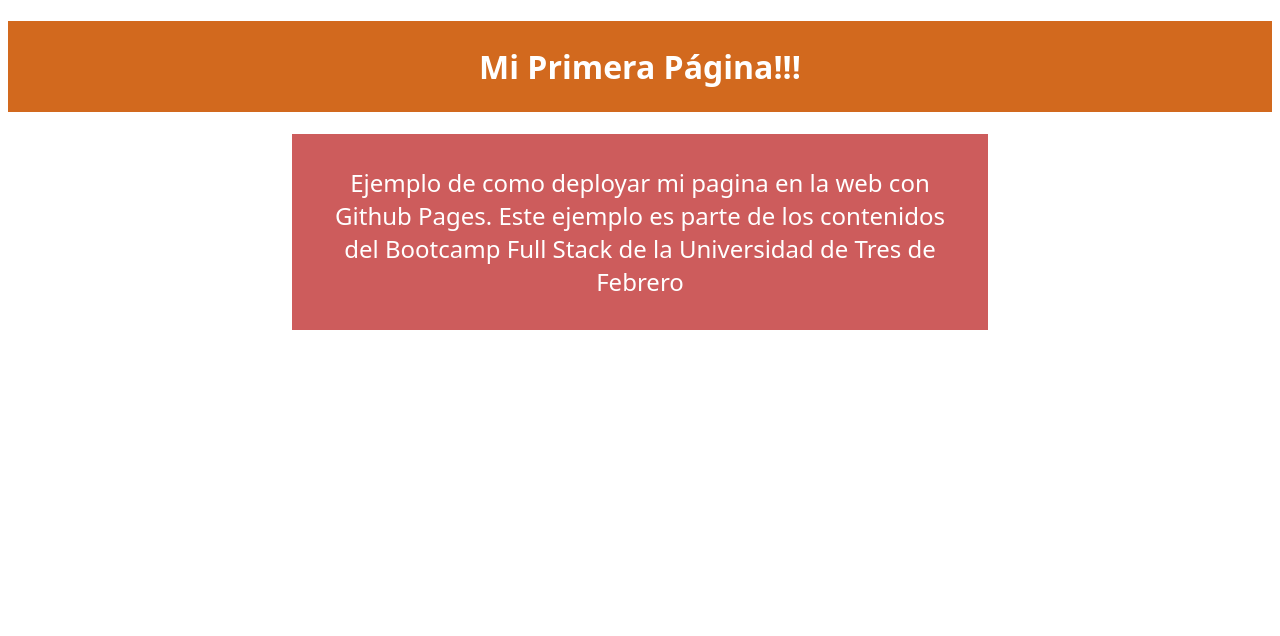
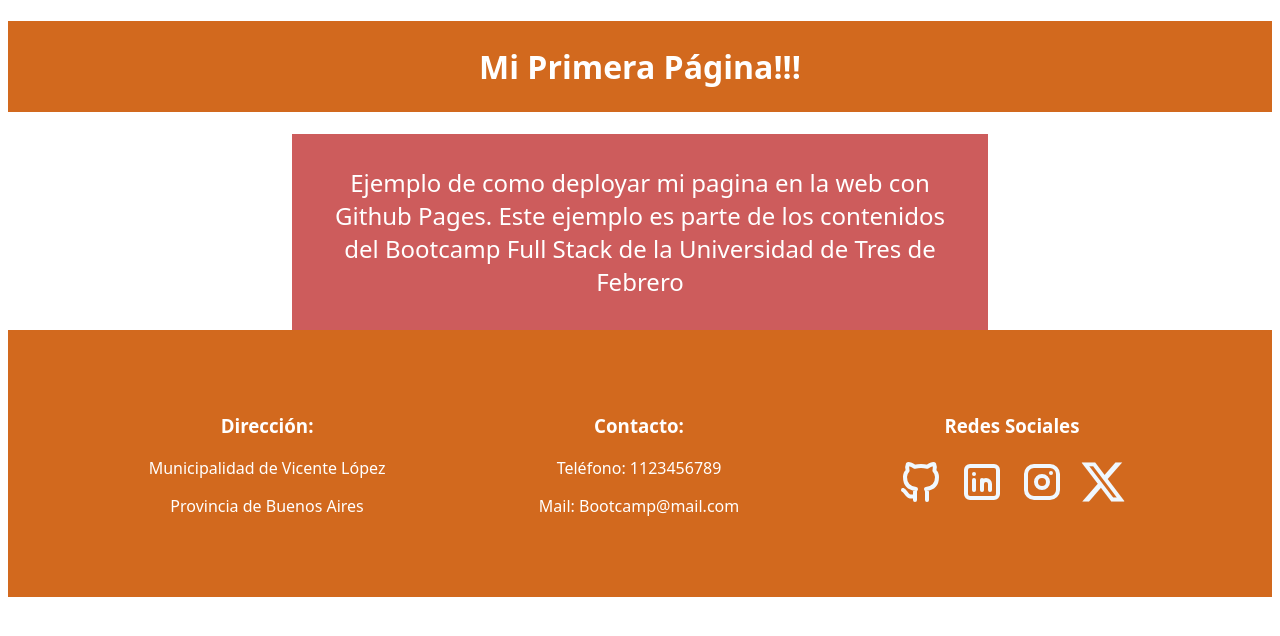
Before and after one commit to JeanLarez/Repositorio-de-Prueba, a website: page index.html in a window 1280 px wide. Drawn offline with Linux system fonts and the light colour scheme.

Commit message:
Agrego footer y estilos

```diff
--- a/estilos.css
+++ b/estilos.css
@@ -9,10 +9,63 @@
     padding: 24px;
 }
 
-p {
+.principal {
     width: 50%;
     margin: 0 auto;
     background-color: indianred;
     padding: 32px;
     font-size: 24px;
 }
+
+footer {
+    padding: 64px;
+    display: flex;
+    justify-content: space-around;
+    align-items: center;
+    background-color: chocolate;
+    color: white;
+
+    svg {
+        width: 3rem;
+        height: 3rem;
+        stroke: aliceblue;
+        margin-top: 16px;
+        border-radius: 1rem;
+        padding: 0.25rem;
+        &:hover {
+            background-color: #515ecf;
+        }
+
+    }
+
+    .icon-tabler-brand-github:hover {
+        background-color: #1b1d1ecc;
+        fill: aliceblue;
+        stroke: none;
+    }
+
+    .icon-tabler-brand-linkedin:hover {
+        background-color: #0a66c2;
+    }
+
+    .instagram:hover {
+        background: radial-gradient(
+          circle at 33% 100%,
+          #fed373 4%,
+          #f15245 30%,
+          #d92e7f 62%,
+          #9b36b7 85%,
+          #515ecf
+        );
+      }
+
+    .x {
+        fill: aliceblue;
+
+        &:hover {
+            background-color: #1b1d1ecc;
+        }
+    }
+
+
+}
--- a/index.html
+++ b/index.html
@@ -11,10 +11,51 @@
         Mi Primera Página!!!
     </h1>
 
-    <p>
+    <p class="principal">
         Ejemplo de como deployar mi pagina en la web con Github Pages.
 
         Este ejemplo es parte de los contenidos del Bootcamp Full Stack de la Universidad de Tres de Febrero
     </p>
+
+    <footer>
+        <div>
+            <h3>
+                Dirección:
+            </h3>
+            <p>
+                Municipalidad de Vicente López
+            </p>
+            <p>
+                Provincia de Buenos Aires
+            </p>
+            <p>
+
+            </p>
+        </div>
+
+        <div>
+            <h3>Contacto:</h3>
+            <p>
+                Teléfono: 1123456789
+            </p>
+            <p>
+                Mail: Bootcamp@mail.com
+            </p>
+        </div>
+
+        <div>
+            <h3>Redes Sociales</3>
+                <div>
+                    <svg  xmlns="http://www.w3.org/2000/svg"  width="24"  height="24"  viewBox="0 0 24 24"  fill="none"  stroke="#000000"  stroke-width="2"  stroke-linecap="round"  stroke-linejoin="round"  class="icon icon-tabler icons-tabler-outline icon-tabler-brand-github"><path stroke="none" d="M0 0h24v24H0z" fill="none"/><path d="M9 19c-4.3 1.4 -4.3 -2.5 -6 -3m12 5v-3.5c0 -1 .1 -1.4 -.5 -2c2.8 -.3 5.5 -1.4 5.5 -6a4.6 4.6 0 0 0 -1.3 -3.2a4.2 4.2 0 0 0 -.1 -3.2s-1.1 -.3 -3.5 1.3a12.3 12.3 0 0 0 -6.2 0c-2.4 -1.6 -3.5 -1.3 -3.5 -1.3a4.2 4.2 0 0 0 -.1 3.2a4.6 4.6 0 0 0 -1.3 3.2c0 4.6 2.7 5.7 5.5 6c-.6 .6 -.6 1.2 -.5 2v3.5" /></svg>
+
+                    <svg  xmlns="http://www.w3.org/2000/svg"  width="24"  height="24"  viewBox="0 0 24 24"  fill="none"  stroke="#000000"  stroke-width="2"  stroke-linecap="round"  stroke-linejoin="round"  class="icon icon-tabler icons-tabler-outline icon-tabler-brand-linkedin"><path stroke="none" d="M0 0h24v24H0z" fill="none"/><path d="M4 4m0 2a2 2 0 0 1 2 -2h12a2 2 0 0 1 2 2v12a2 2 0 0 1 -2 2h-12a2 2 0 0 1 -2 -2z" /><path d="M8 11l0 5" /><path d="M8 8l0 .01" /><path d="M12 16l0 -5" /><path d="M16 16v-3a2 2 0 0 0 -4 0" /></svg>
+
+                    <svg class="instagram"  xmlns="http://www.w3.org/2000/svg"  width="24"  height="24"  viewBox="0 0 24 24"  fill="none"  stroke="#000000"  stroke-width="2"  stroke-linecap="round"  stroke-linejoin="round"  class="icon icon-tabler icons-tabler-outline icon-tabler-brand-instagram"><path stroke="none" d="M0 0h24v24H0z" fill="none"/><path d="M4 4m0 4a4 4 0 0 1 4 -4h8a4 4 0 0 1 4 4v8a4 4 0 0 1 -4 4h-8a4 4 0 0 1 -4 -4z" /><path d="M12 12m-3 0a3 3 0 1 0 6 0a3 3 0 1 0 -6 0" /><path d="M16.5 7.5l0 .01" /></svg>
+
+                    <svg class="x" xmlns="http://www.w3.org/2000/svg" viewBox="0 0 512 512" stroke="#000"><!--!Font Awesome Free 6.5.2 by @fontawesome - https://fontawesome.com License - https://fontawesome.com/license/free Copyright 2024 Fonticons, Inc.--><path d="M389.2 48h70.6L305.6 224.2 487 464H345L233.7 318.6 106.5 464H35.8L200.7 275.5 26.8 48H172.4L272.9 180.9 389.2 48zM364.4 421.8h39.1L151.1 88h-42L364.4 421.8z"/></svg>
+
+                </div>
+        </div>
+    </footer>
 </body>
 </html>
```
